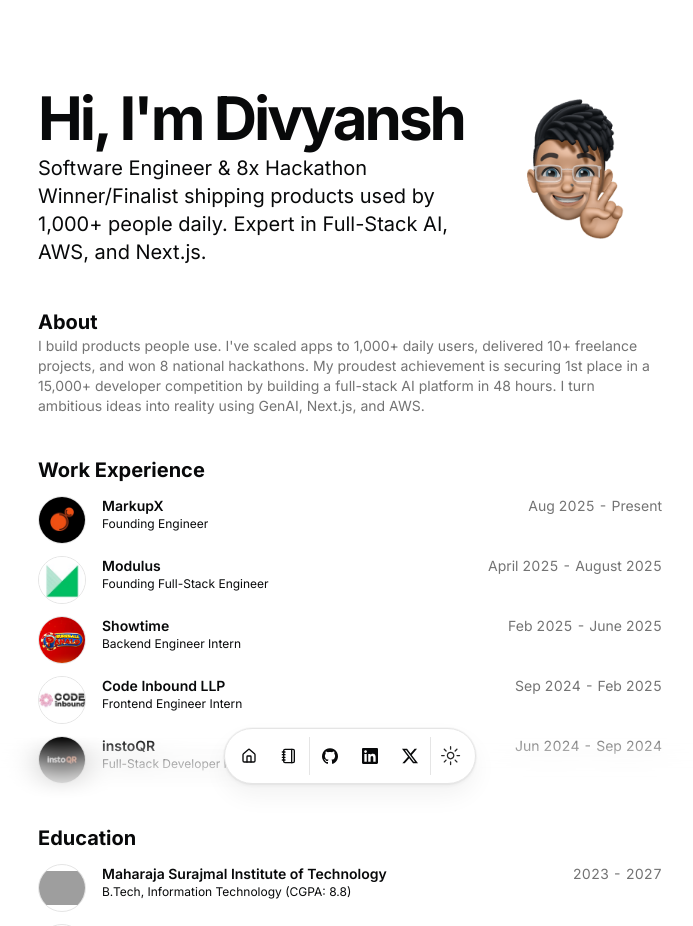
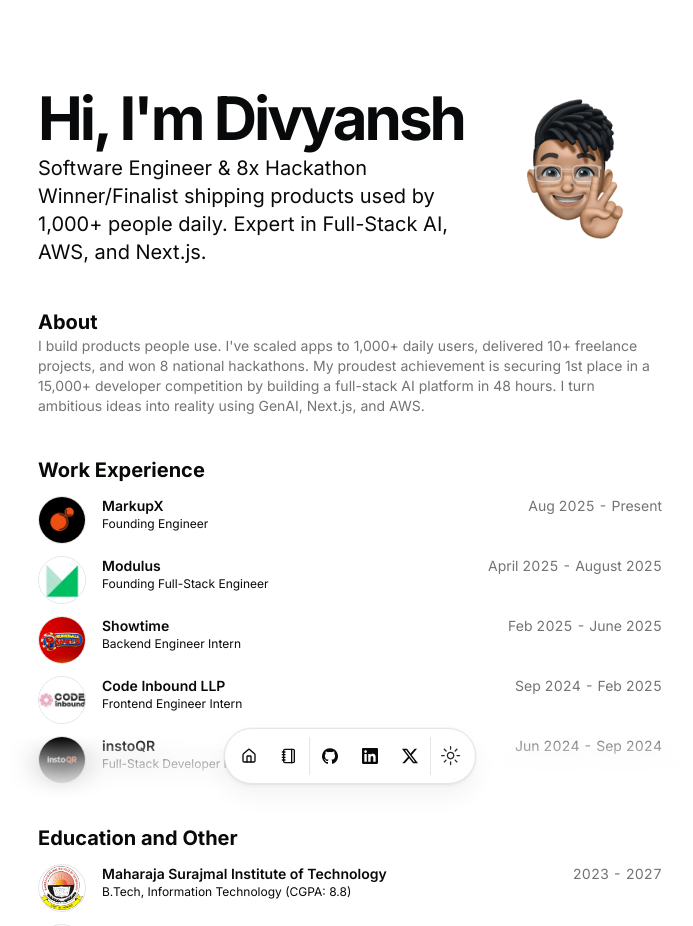
Before and after one commit to AJKakarot/AJKakarot, a Next.js app: page / in a window 1280 px wide. Shown: the top 926 px of the page, without its empty margins (290-983 px from the left). Built offline with nearby package versions, Linux system fonts and the light colour scheme; grey boxes are pictures that could not be loaded.

Commit message:
Implement code changes to enhance functionality and improve performance

```diff
--- a/src/app/page.tsx
+++ b/src/app/page.tsx
@@ -78,7 +78,7 @@
       <section id="education">
         <div className="flex min-h-0 flex-col gap-y-3">
           <BlurFade delay={BLUR_FADE_DELAY * 7}>
-            <h2 className="text-xl font-bold">Education</h2>
+            <h2 className="text-xl font-bold">Education and Other</h2>
           </BlurFade>
           {DATA.education.map((education, id) => (
             <BlurFade
--- a/src/data/resume.tsx
+++ b/src/data/resume.tsx
@@ -144,7 +144,7 @@
     },
     {
       school: "Geek Room MSIT Chapter",
-      href: "#",
+      href: "https://www.geekroom.in/",
       degree: "Head of Development (Community of 25,000+)",
       logoUrl: "/geekroom.png", // TODO: Add logo
       start: "Community Leadership",
```
Also changed, not shown: public/geekroom.png (added), public/msit.png (added).
